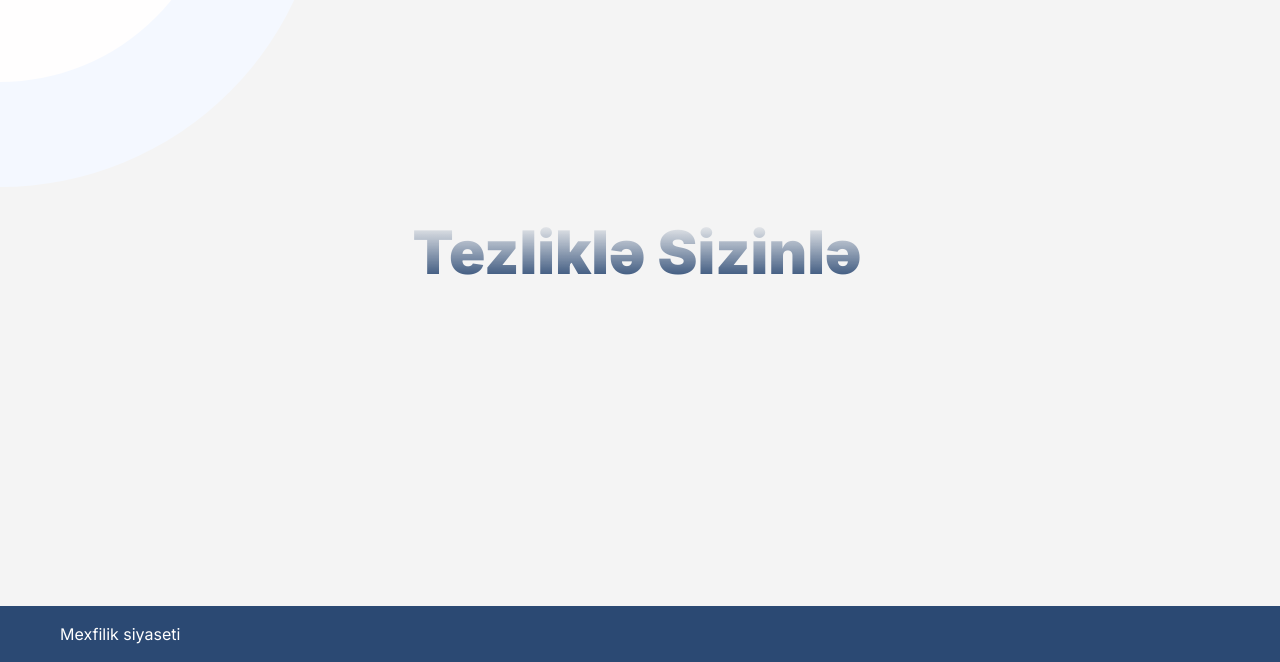
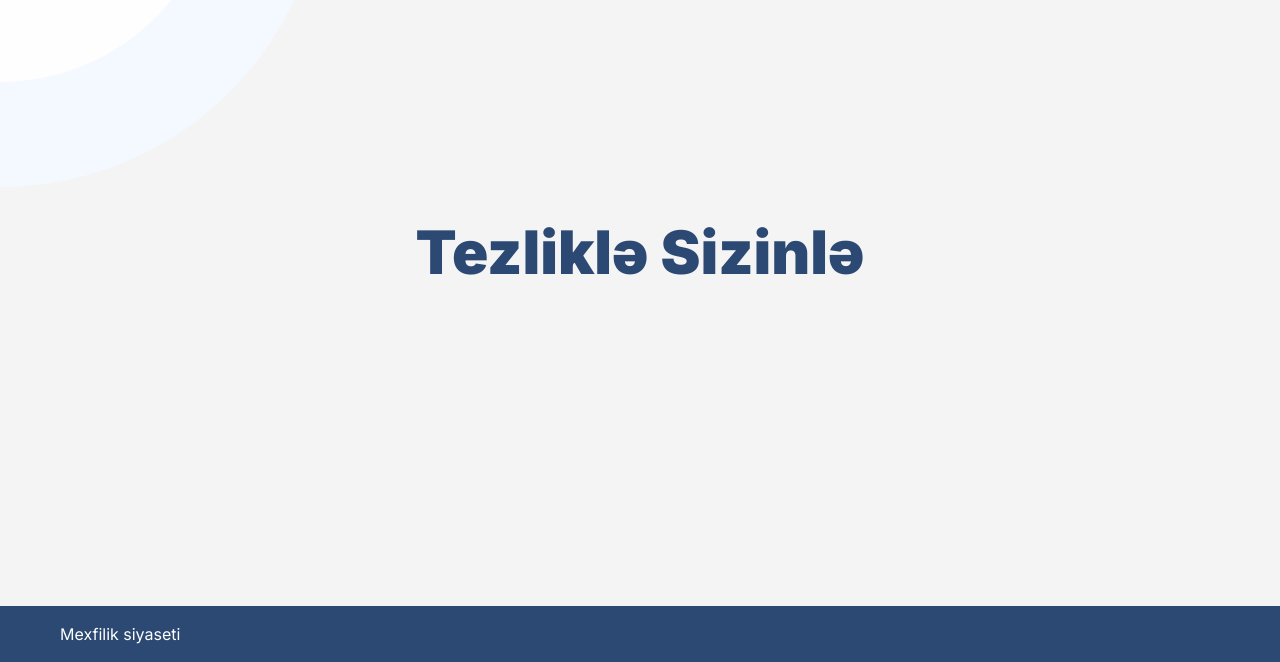
Before and after one commit to TogrulEminov/offline-page, a plain HTML site: page index.html in a window 1280 px wide. Shown: the part 138-800 px from the top of the page. Drawn offline with nearby package versions, Linux system fonts and the light colour scheme.

Commit message:
add changes

```diff
--- a/assets/css/style.css
+++ b/assets/css/style.css
@@ -123,17 +123,17 @@ header {
     font-size: 60px;
     max-width: fit-content;
     margin-bottom: 20px;
-    white-space: nowrap;
     font-weight: 900;
     overflow: hidden;
     display: inline-block;
-    border-right: 0.1em solid #2b4973;
+    /* white-space: nowrap; */
+    /* border-right: 0.1em solid #2b4973;
     width: 0;
     animation: typing 4s steps(40) 0.75s infinite,
       blinkCaret 0.75s step-end infinite;
     background: -webkit-linear-gradient(#eeeeee37, #2b4973);
     -webkit-background-clip: text;
-    -webkit-text-fill-color: transparent;
+    -webkit-text-fill-color: transparent; */
   }
 }
 /* Footer stil ayarları */
```
